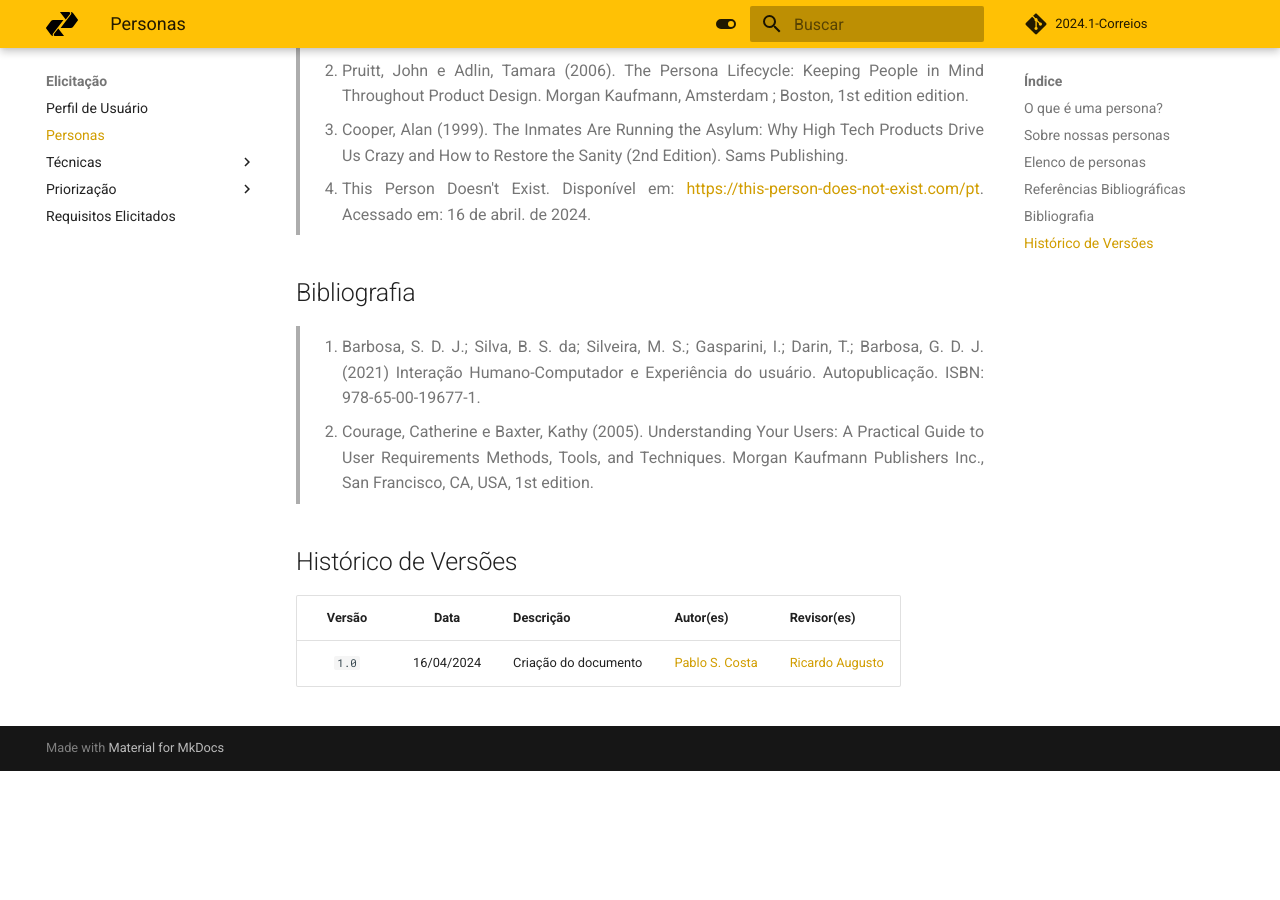
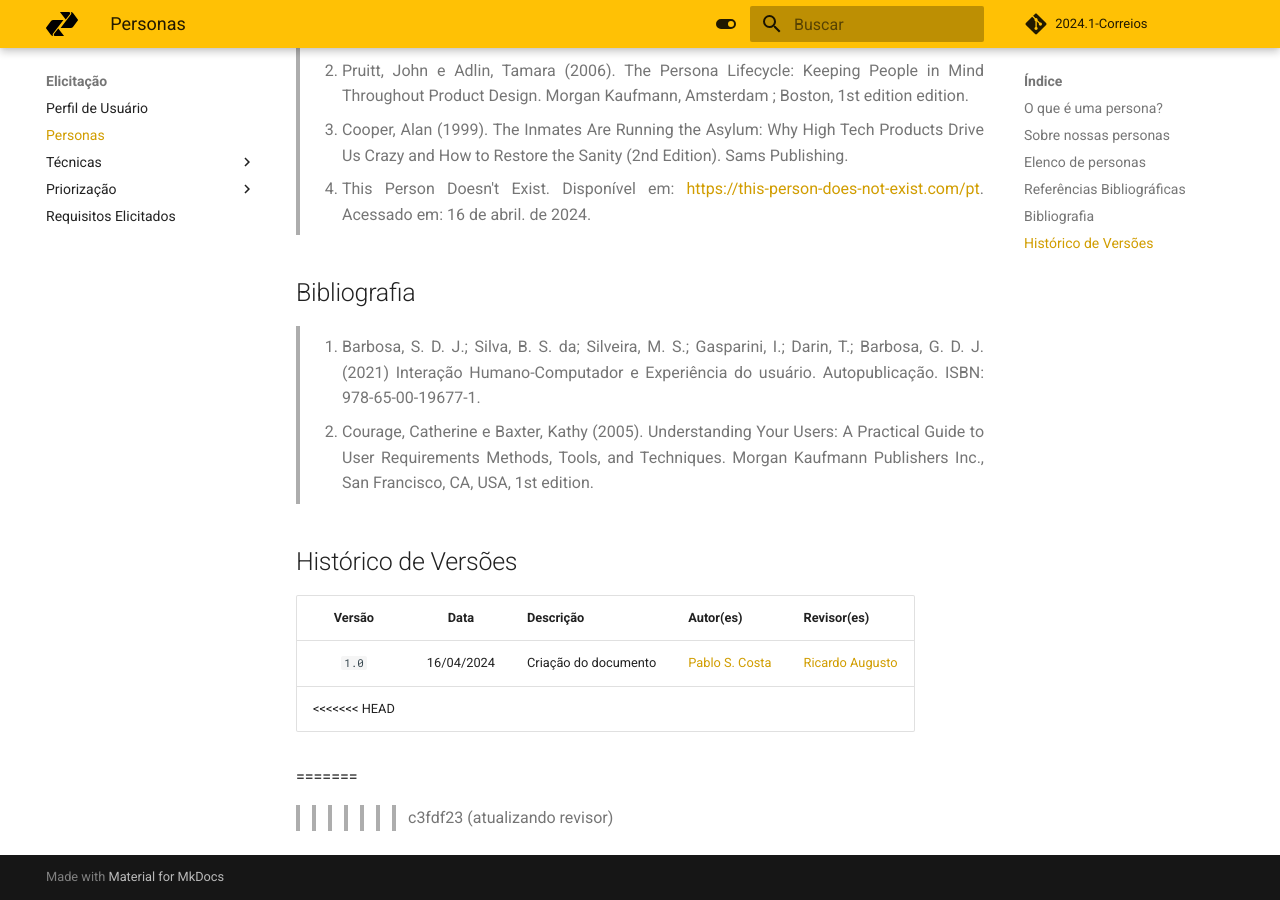
Before and after one commit to Requisitos-de-Software/2024.1-Serasa, an MkDocs documentation site: the page built from docs/elicitacao/personas.md, in a window 1280 px wide and 900 px high, scrolled down 6219 px. Built offline with MkDocs 1.6.1 and Material for MkDocs 9.7.7, drawn with Linux system fonts in a browser that asks for light colours; comment, search, counter and statistics services are not loaded; before the commit the page ends 6990 px from its top, so only the background shows below that.

```diff
--- a/docs/elicitacao/personas.md
+++ b/docs/elicitacao/personas.md
@@ -156,9 +156,12 @@ Cada projeto tem seu próprio elenco de personas, que tem de três a 12 personas
 | Versão | Data | Descrição | Autor(es) | Revisor(es) |
 | :----: | :--: | --------- | ----------- | ------ |
 | `1.0`  | 16/04/2024 | Criação do documento | [Pablo S. Costa][PabloGH]  | [Ricardo Augusto](https://www.github.com/avmricardo) |
+<<<<<<< HEAD
 
 [PabloGH]: https://github.com/pabloheika
 [tpdne]: https://this-person-does-not-exist.com/pt
+=======
+>>>>>>> c3fdf23 (atualizando revisor)
 
 [PabloGH]: https://github.com/pabloheika
 [tpdne]: https://this-person-does-not-exist.com/pt
```
